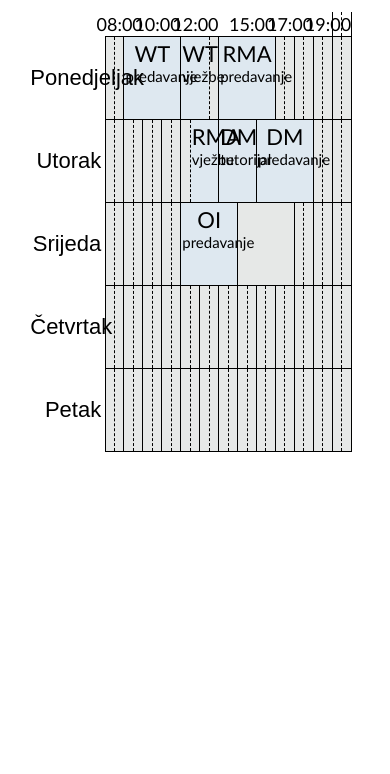
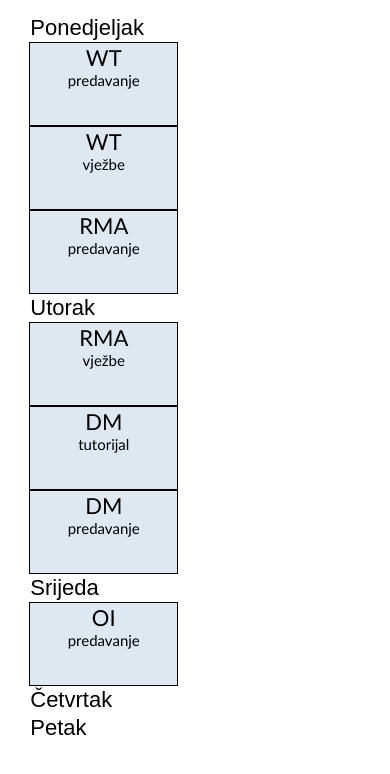
Before and after one commit to mtalirevic1/student-timetable-app, a plain HTML site: page raspored.html in a window 390 px wide. Shown: the part 68-842 px from the top of the page. Drawn offline with Linux system fonts and the light colour scheme.

Commit message:
Mobilni izgled za raspored.css

```diff
--- a/raspored.html
+++ b/raspored.html
@@ -15,6 +15,11 @@
     </ul>
 <table><!-- 26 kolona bez dana -->
     <colgroup>
+        <col>
+        <col>
+        <col>
+        <col>
+        <col>
         <col>
         <col>
         <col>
@@ -50,9 +55,10 @@
         <col class="isprekidano">
         <col class="isprekidano">
         <col class="isprekidano">
+
     </colgroup>
     <tr>
-        <th colspan="7"></th>
+        <th colspan="12"></th>
         <th class="vrijeme" colspan="2">08:00</th>
         <th class="vrijeme" colspan="2"></th>
         <th class="vrijeme" colspan="2">10:00</th>
@@ -66,9 +72,9 @@
         <th class="vrijeme" colspan="2">19:00</th>
     </tr>
     <tr>
-        <th colspan="8" class="dan">Ponedjeljak</th>
-        <td></td>
-        <td></td>
+        <th colspan="12" class="dan">Ponedjeljak</th>
+        <td class="prazni"></td>
+        <td class="prazni"></td>
         <td class="popunjeni" colspan="6">
             <p class="predmet">WT</p>
             <p class="aktivnost">predavanje</p>
@@ -77,31 +83,31 @@
             <p class="predmet">WT</p>
             <p class="aktivnost">vježbe</p>
         </td>
-        <td></td>
+        <td class="prazni"></td>
         <td class="popunjeni" colspan="6">
             <p class="predmet">RMA</p>
             <p class="aktivnost">predavanje</p>
         </td>
-        <td></td>
-        <td></td>
-        <td></td>
-        <td></td>
-        <td></td>
-        <td></td>
-        <td></td>
-        <td></td>
+        <td class="prazni"></td>
+        <td class="prazni"></td>
+        <td class="prazni"></td>
+        <td class="prazni"></td>
+        <td class="prazni"></td>
+        <td class="prazni"></td>
+        <td class="prazni"></td>
+        <td class="prazni"></td>
     </tr>
     <tr>
-        <th colspan="8" class="dan">Utorak</th>
-        <td></td>
-        <td></td>
-        <td></td>
-        <td></td>
-        <td></td>
-        <td></td>
-        <td></td>
-        <td></td>
-        <td></td>
+        <th colspan="12" class="dan">Utorak</th>
+        <td class="prazni"></td>
+        <td class="prazni"></td>
+        <td class="prazni"></td>
+        <td class="prazni"></td>
+        <td class="prazni"></td>
+        <td class="prazni"></td>
+        <td class="prazni"></td>
+        <td class="prazni"></td>
+        <td class="prazni"></td>
         <td class="popunjeni" colspan="3">
             <p class="predmet">RMA</p>
             <p class="aktivnost">vježbe</p>
@@ -114,90 +120,90 @@
             <p class="predmet">DM</p>
             <p class="aktivnost">predavanje</p>
         </td>
-        <td></td>
-        <td></td>
-        <td></td>
-        <td></td>
+        <td class="prazni"></td>
+        <td class="prazni"></td>
+        <td class="prazni"></td>
+        <td class="prazni"></td>
     </tr>
     <tr>
-        <th colspan="8" class="dan">Srijeda</th>
-        <td></td>
-        <td></td>
-        <td></td>
-        <td></td>
-        <td></td>
-        <td></td>
-        <td></td>
-        <td></td>
+        <th colspan="12" class="dan">Srijeda</th>
+        <td class="prazni"></td>
+        <td class="prazni"></td>
+        <td class="prazni"></td>
+        <td class="prazni"></td>
+        <td class="prazni"></td>
+        <td class="prazni"></td>
+        <td class="prazni"></td>
+        <td class="prazni"></td>
         <td class="popunjeni" colspan="6">
             <p class="predmet">OI</p>
             <p class="aktivnost">predavanje</p>
         </td>
-        <td colspan="6"></td>
-        <td></td>
-        <td></td>
-        <td></td>
-        <td></td>
-        <td></td>
-        <td></td>
+        <td class="prazni" colspan="6"></td>
+        <td class="prazni"></td>
+        <td class="prazni"></td>
+        <td class="prazni"></td>
+        <td class="prazni"></td>
+        <td class="prazni"></td>
+        <td class="prazni"></td>
     </tr>
     <tr>
-        <th colspan="8" class="dan">Četvrtak</th>
-        <td></td>
-        <td></td>
-        <td></td>
-        <td></td>
-        <td></td>
-        <td></td>
-        <td></td>
-        <td></td>
-        <td></td>
-        <td></td>
-        <td></td>
-        <td></td>
-        <td></td>
-        <td></td>
-        <td></td>
-        <td></td>
-        <td></td>
-        <td></td>
-        <td></td>
-        <td></td>
-        <td></td>
-        <td></td>
-        <td></td>
-        <td></td>
-        <td></td>
-        <td></td>
+        <th colspan="12" class="dan">Četvrtak</th>
+        <td class="prazni"></td>
+        <td class="prazni"></td>
+        <td class="prazni"></td>
+        <td class="prazni"></td>
+        <td class="prazni"></td>
+        <td class="prazni"></td>
+        <td class="prazni"></td>
+        <td class="prazni"></td>
+        <td class="prazni"></td>
+        <td class="prazni"></td>
+        <td class="prazni"></td>
+        <td class="prazni"></td>
+        <td class="prazni"></td>
+        <td class="prazni"></td>
+        <td class="prazni"></td>
+        <td class="prazni"></td>
+        <td class="prazni"></td>
+        <td class="prazni"></td>
+        <td class="prazni"></td>
+        <td class="prazni"></td>
+        <td class="prazni"></td>
+        <td class="prazni"></td>
+        <td class="prazni"></td>
+        <td class="prazni"></td>
+        <td class="prazni"></td>
+        <td class="prazni"></td>
     </tr>
     <tr>
-        <th colspan="8" class="dan">Petak</th>
-        <td></td>
-        <td></td>
-        <td></td>
-        <td></td>
-        <td></td>
-        <td></td>
-        <td></td>
-        <td></td>
-        <td></td>
-        <td></td>
-        <td></td>
-        <td></td>
-        <td></td>
-        <td></td>
-        <td></td>
-        <td></td>
-        <td></td>
-        <td></td>
-        <td></td>
-        <td></td>
-        <td></td>
-        <td></td>
-        <td></td>
-        <td></td>
-        <td></td>
-        <td></td>
+        <th colspan="12" class="dan">Petak</th>
+        <td class="prazni"></td>
+        <td class="prazni"></td>
+        <td class="prazni"></td>
+        <td class="prazni"></td>
+        <td class="prazni"></td>
+        <td class="prazni"></td>
+        <td class="prazni"></td>
+        <td class="prazni"></td>
+        <td class="prazni"></td>
+        <td class="prazni"></td>
+        <td class="prazni"></td>
+        <td class="prazni"></td>
+        <td class="prazni"></td>
+        <td class="prazni"></td>
+        <td class="prazni"></td>
+        <td class="prazni"></td>
+        <td class="prazni"></td>
+        <td class="prazni"></td>
+        <td class="prazni"></td>
+        <td class="prazni"></td>
+        <td class="prazni"></td>
+        <td class="prazni"></td>
+        <td class="prazni"></td>
+        <td class="prazni"></td>
+        <td class="prazni"></td>
+        <td class="prazni"></td>
     </tr>
 </table>
 </body>
--- a/resources/css/raspored.css
+++ b/resources/css/raspored.css
@@ -15,7 +15,8 @@ th.dan{
     text-align: right;
     font-size: 2.2em;
     font-family: "Lucida Sans Typewriter", sans-serif;
-    padding-right: 1%;
+    border-right: 1px solid black;
+    padding-right: 2%;
 }
 
 th.vrijeme{
@@ -60,3 +61,33 @@ p.aktivnost{
 .isprekidano:nth-of-type(2n){
     border-left: 1px dashed black;
 }
+
+@media (max-width: 600px) {
+    th.vrijeme{
+        display: none;
+    }
+    th.dan{
+        border: none;
+    }
+    td.prazni{
+        display: none;
+        border: none;
+    }
+    td.popunjeni{
+        border: 1px solid black;
+        width:145px;
+    }
+
+    tr > *{
+        display: block;
+        width:100%
+    }
+
+    .isprekidano:nth-of-type(2n+1){
+        border-left: none;
+    }
+
+    .isprekidano:nth-of-type(2n){
+        border-left: none;
+    }
+}
```
